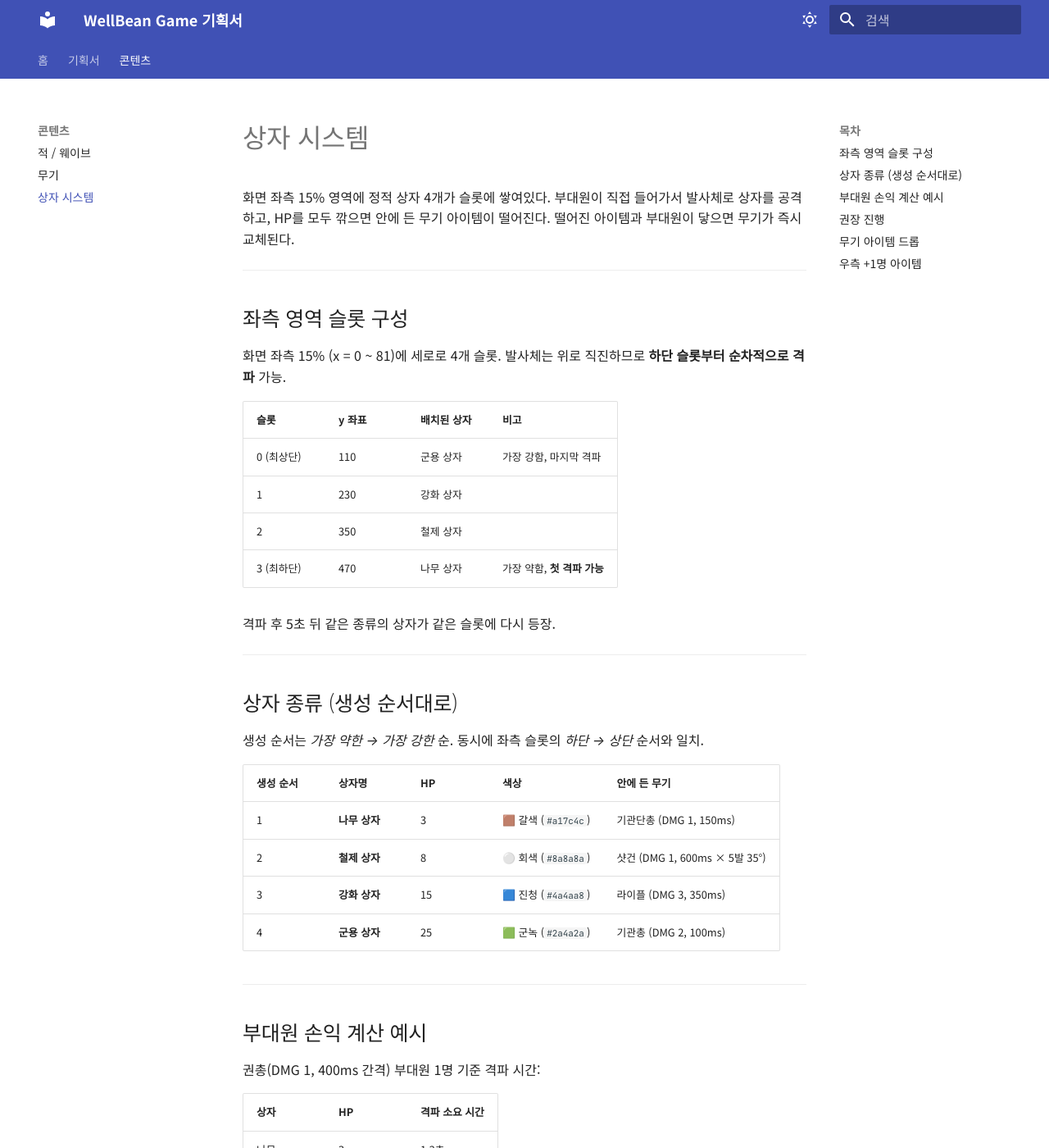
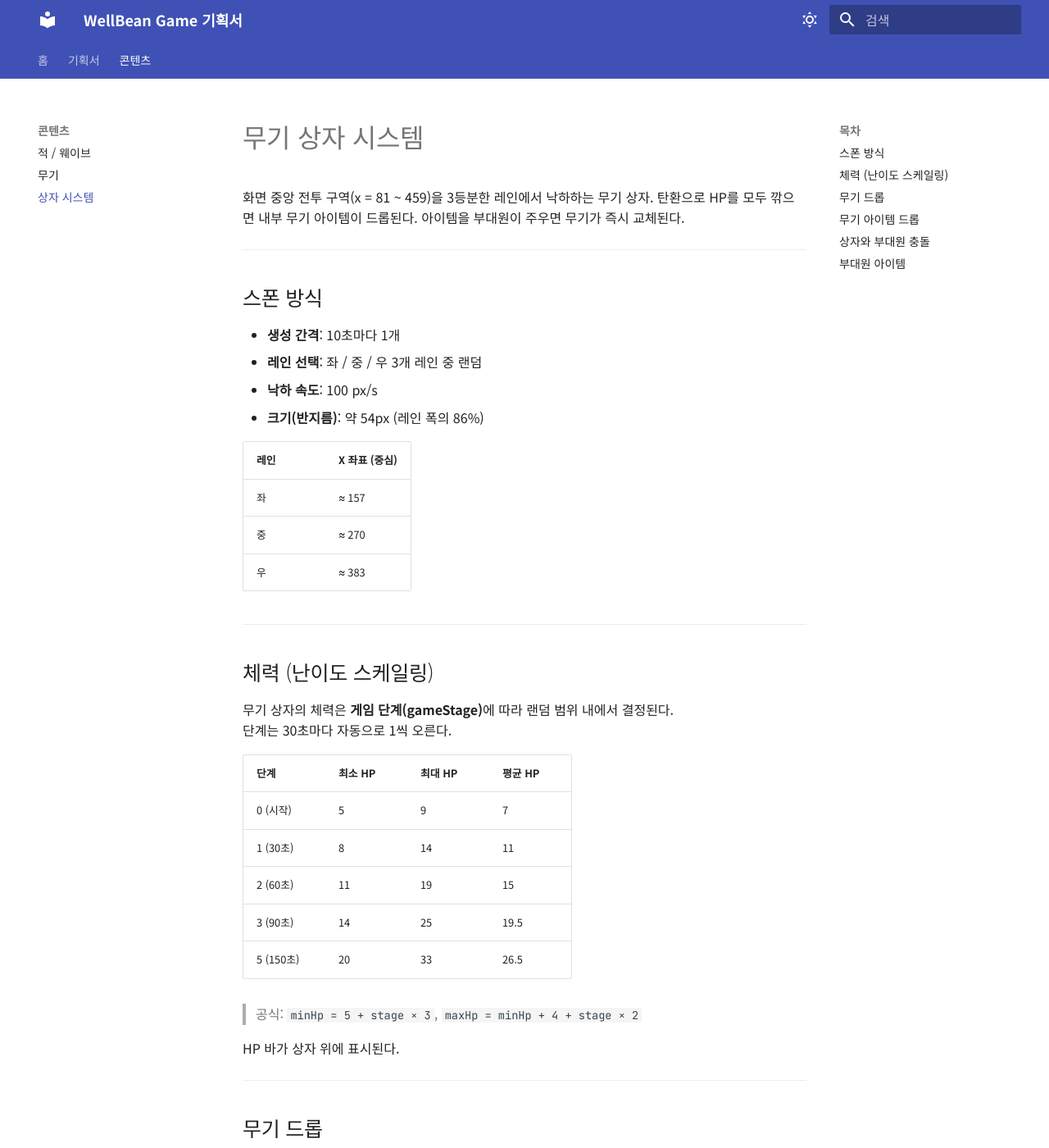
Before and after one commit to suan2z/wellbeangame01, an MkDocs documentation site: the page built from docs/상자.md, in a window 1280 px wide and 1400 px high. Shown: the whole window at 82% size. Built offline with MkDocs 1.6.1 and Material for MkDocs 9.7.7, drawn with Linux system fonts in a browser that asks for light colours; some of the changed text lies outside the part shown.

Commit message:
docs: 실제 구현 내용에 맞게 문서 업데이트
- 기획서: 시작 부대원 3명, 최대 12명, 해바라기 배치, 보스/무기 요약 반영
- 무기.md: 권총 간격 300ms, DPS 3.3 수정, 무기 상자 시스템 설명 갱신
- 적.md: 보스 탄막 5패턴 표, 라운드 시스템, 강화 선택 6종, 풀 크기 추가
- 상자.md: 3레인 낙하 시스템 전면 재작성, 체력 스케일링, 부대원 아이템 4종
- index.md: 현재 구현 상태 및 다음 작업 목록 최신화

Co-Authored-By: Claude Sonnet 4.6 <noreply@anthropic.com>

````diff
--- a/docs/기획서.md
+++ b/docs/기획서.md
@@ -94,10 +94,11 @@ YouTube 광고로 유명한 **「Last War: Survival」**의 핵심 메커닉(3
 상세 명세는 별도 문서: [적 / 웨이브](적.md)
 
 요약:
-- 3종 (Normal / Runner / Tanker), 가중치 60/25/15
-- 평균 도달 시간 약 15초
-- 점수 가속 (캡 +40 px/s)
-- 향후: 자폭 / 분열 / 실드 / 보스 추가 예정
+- 현재 구현: Normal 1종 (60ms 간격, 30px/s)
+- 보스 5단계 순차 등장 + 탄막 패턴 (조준/3-way/5-way/점사/전방위)
+- 보스 처치 시 강화 선택 (데미지/연사/부대원/이동/점수/발사체)
+- 보스 5단계 클리어 후 라운드 상승 (HP ×1.5 누적)
+- 향후: Runner / Tanker / 자폭 / 분열 / 실드 추가 예정
 
 ### 진행 / 실패 조건
 
@@ -114,12 +115,12 @@ YouTube 광고로 유명한 **「Last War: Survival」**의 핵심 메커닉(3
 
 | 항목 | 값 |
 |------|----|
-| 시작 부대원 수 | 1명 |
-| 최대 부대원 수 | 8명 |
-| 부대원 간 간격 | 28px |
+| 시작 부대원 수 | 3명 |
+| 최대 부대원 수 | 12명 |
+| 부대원 배치 | 해바라기(phyllotaxis) 원형 분포 |
 | 손실 시 무적 시간 | 0.5초 |
 
-**게이트 부대원 보너스**: `+1명`, `+2명`, `+3명` (녹색 패널)
+**부대원 아이템**: 좌/우 영역에서 낙하, -1 / +1 / +2 / ?(랜덤) 4종
 
 ### 무기 (구현 완료)
 
@@ -128,7 +129,7 @@ YouTube 광고로 유명한 **「Last War: Survival」**의 핵심 메커닉(3
 요약:
 - 5종 (권총 / 기관단총 / 샷건 / 라이플 / 기관총)
 - DMG·간격·발사 수·확산이 모두 다름
-- 좌측 상자 파괴로 획득 ([상자 시스템](상자.md))
+- 중앙 3레인 낙하 무기 상자 파괴로 랜덤 획득 ([무기 상자 시스템](상자.md))
 - 향후: 로켓 / 레이저 / 수류탄 / 저격총 추가 예정
 
 ### 아이템 (필드 픽업)
--- a/docs/무기.md
+++ b/docs/무기.md
@@ -1,6 +1,6 @@
 # 무기
 
-부대원이 모두 동일 무기를 동시에 발사. 무기는 **상자를 파괴**해 드롭된 아이템을 부대원이 주워서 교체됨.
+부대원이 모두 동일 무기를 동시에 발사. 무기는 **무기 상자를 파괴**해 드롭된 아이템을 부대원이 주워서 교체됨.
 
 ---
 
@@ -8,7 +8,7 @@
 
 | 무기 | DMG | 간격 (ms) | 발사 수 | 확산 (°) | 발사 속도 | DPS | 색 | 특징 |
 |------|-----|----------|---------|---------|----------|-----|-----|------|
-| **권총** (시작) | 1 | 400 | 1 | 0 | 700 | 2.5 | 🟡 노랑 | 기준 무기 |
+| **권총** (시작) | 1 | 300 | 1 | 0 | 700 | 3.3 | 🟡 노랑 | 기준 무기 |
 | **기관단총** | 1 | 150 | 1 | 0 | 700 | 6.7 | 🟢 청록 | 빠른 연사, 약한 한 방 |
 | **샷건** | 1 | 600 | **5** | **35** | 620 | 8.3\* | 🟠 주황 | 부채꼴 광역, 군집 처리 |
 | **라이플** | **3** | 350 | 1 | 0 | 850 | 8.6 | 🔵 파랑 | 한 발 묵직, 탱커 처리 |
@@ -21,18 +21,20 @@
 ## 발사 패턴
 
 ```
-바이트당 발사 횟수: 1초 ÷ (interval / 1000) = 1000 / interval
+발사 빈도: 1000 / interval (발/초)
 ```
 
 | 무기 | 발사 빈도 |
 |------|-----------|
-| 권총 | 초당 2.5발 |
+| 권총 | 초당 3.33발 |
 | 기관단총 | 초당 6.67발 |
 | 샷건 | 초당 1.67발 × 5탄 = 8.3탄 |
 | 라이플 | 초당 2.86발 |
 | 기관총 | 초당 10발 |
 
 부대원 N명이면 총 발사 수 = 위 빈도 × N.
+보스 처치 강화로 **발사체 +1**을 선택하면 부대원 1인당 추가 1발 발사.
+강화로 **연사 +20%**를 누적 선택하면 실제 간격 = `max(40ms, 기본간격 × 연사배수)`.
 
 ---
 
@@ -43,24 +45,23 @@ DPS만 보면 기관총이 압도적이지만, **DPS 단조증가는 아님**.
 | 적 상황 | 추천 무기 | 이유 |
 |---------|----------|------|
 | 일반 좀비 대량 (1HP) | 기관총 / 기관단총 | 빠른 처리 |
-| 러너 군집 | 샷건 | 부채꼴로 다수 한 번에 |
-| 탱커 (5HP) 다수 | 라이플 (DMG 3) | 2발이면 처치 |
-| 초반 / 보스 | 라이플 / 기관총 | 안정적 |
+| 무기 상자 파괴 | 라이플 (DMG 3) | 체력 높은 상자 효율적 제거 |
+| 보스 | 기관총 / 라이플 | 높은 단일 DPS |
+| 초반 | 권총 → 기관단총 순으로 교체 | 자연스러운 강화 흐름 |
 
-게이트가 아닌 **상자 시스템**으로 변경되어, 플레이어는 좌측에서 자신이 원하는 상자를 파괴해서 무기를 선택. 상황 변화에 따라 적극 교체 권장.
+무기 상자는 10초마다 중앙 3레인 중 랜덤 위치에 낙하하며 드롭 무기도 랜덤.
+상자의 무기 이름과 색상이 표시되므로 원하는 무기를 노려볼 수 있다.
 
 ---
 
-## 상자별 드롭 매핑
+## 무기 획득 방법
 
-| 상자 | HP | 드롭 무기 |
-|------|-----|---------|
-| 나무 | 3 | 기관단총 |
-| 철제 | 8 | 샷건 |
-| 강화 | 15 | 라이플 |
-| 군용 | 25 | 기관총 |
+| 방법 | 설명 |
+|------|------|
+| **무기 상자 파괴** | 중앙 레인 낙하 상자를 총으로 깎아 파괴 → 랜덤 무기 드롭 |
+| **드롭 아이템 픽업** | 낙하하는 무기 아이템(작은 원)에 부대원이 닿으면 즉시 교체 |
 
-상세 [상자 시스템](상자.md) 참조.
+상세 내용은 [무기 상자 시스템](상자.md) 참조.
 
 ---
 
--- a/docs/상자.md
+++ b/docs/상자.md
@@ -1,72 +1,85 @@
-# 상자 시스템
+# 무기 상자 시스템
 
-화면 좌측 15% 영역에 정적 상자 4개가 슬롯에 쌓여있다. 부대원이 직접 들어가서 발사체로 상자를 공격하고, HP를 모두 깎으면 안에 든 무기 아이템이 떨어진다. 떨어진 아이템과 부대원이 닿으면 무기가 즉시 교체된다.
+화면 중앙 전투 구역(x = 81 ~ 459)을 3등분한 레인에서 낙하하는 무기 상자. 탄환으로 HP를 모두 깎으면 내부 무기 아이템이 드롭된다. 아이템을 부대원이 주우면 무기가 즉시 교체된다.
 
 ---
 
-## 좌측 영역 슬롯 구성
+## 스폰 방식
 
-화면 좌측 15% (x = 0 ~ 81)에 세로로 4개 슬롯. 발사체는 위로 직진하므로 **하단 슬롯부터 순차적으로 격파** 가능.
+- **생성 간격**: 10초마다 1개
+- **레인 선택**: 좌 / 중 / 우 3개 레인 중 랜덤
+- **낙하 속도**: 100 px/s
+- **크기(반지름)**: 약 54px (레인 폭의 86%)
 
-| 슬롯 | y 좌표 | 배치된 상자 | 비고 |
-|------|--------|------------|------|
-| 0 (최상단) | 110 | 군용 상자 | 가장 강함, 마지막 격파 |
-| 1 | 230 | 강화 상자 |  |
-| 2 | 350 | 철제 상자 |  |
-| 3 (최하단) | 470 | 나무 상자 | 가장 약함, **첫 격파 가능** |
-
-격파 후 5초 뒤 같은 종류의 상자가 같은 슬롯에 다시 등장.
+| 레인 | X 좌표 (중심) |
+|------|-------------|
+| 좌 | ≈ 157 |
+| 중 | ≈ 270 |
+| 우 | ≈ 383 |
 
 ---
 
-## 상자 종류 (생성 순서대로)
+## 체력 (난이도 스케일링)
 
-생성 순서는 _가장 약한 → 가장 강한_ 순. 동시에 좌측 슬롯의 _하단 → 상단_ 순서와 일치.
+무기 상자의 체력은 **게임 단계(gameStage)**에 따라 랜덤 범위 내에서 결정된다.
+단계는 30초마다 자동으로 1씩 오른다.
 
-| 생성 순서 | 상자명 | HP | 색상 | 안에 든 무기 |
-|----------|-------|-----|------|-------------|
-| 1 | **나무 상자** | 3 | 🟫 갈색 (`#a17c4c`) | 기관단총 (DMG 1, 150ms) |
-| 2 | **철제 상자** | 8 | ⚪ 회색 (`#8a8a8a`) | 샷건 (DMG 1, 600ms × 5발 35°) |
-| 3 | **강화 상자** | 15 | 🟦 진청 (`#4a4aa8`) | 라이플 (DMG 3, 350ms) |
-| 4 | **군용 상자** | 25 | 🟩 군녹 (`#2a4a2a`) | 기관총 (DMG 2, 100ms) |
+| 단계 | 최소 HP | 최대 HP | 평균 HP |
+|------|--------|--------|--------|
+| 0 (시작) | 5 | 9 | 7 |
+| 1 (30초) | 8 | 14 | 11 |
+| 2 (60초) | 11 | 19 | 15 |
+| 3 (90초) | 14 | 25 | 19.5 |
+| 5 (150초) | 20 | 33 | 26.5 |
+
+> 공식: `minHp = 5 + stage × 3`, `maxHp = minHp + 4 + stage × 2`
+
+HP 바가 상자 위에 표시된다.
 
 ---
 
-## 부대원 손익 계산 예시
+## 무기 드롭
 
-권총(DMG 1, 400ms 간격) 부대원 1명 기준 격파 시간:
+파괴 시 5종 무기 중 **랜덤**으로 1개 아이템 드롭.
 
-| 상자 | HP | 격파 소요 시간 |
-|------|-----|---------------|
-| 나무 | 3 | 1.2초 |
-| 철제 | 8 | 3.2초 |
-| 강화 | 15 | 6.0초 |
-| 군용 | 25 | 10.0초 |
+| 드롭 가능 무기 | 색상 |
+|-------------|------|
+| 권총 | 🟡 노랑 |
+| 기관단총 | 🟢 청록 |
+| 샷건 | 🟠 주황 |
+| 라이플 | 🔵 파랑 |
+| 기관총 | 🔴 빨강 |
 
-부대원이 늘어나면 발사 수 비례로 격파 시간 단축. 강한 무기 획득 후엔 더 강한 상자 격파 시간이 다시 짧아짐 → **자기강화 루프**.
-
----
-
-## 권장 진행
-
-1. 시작 위치(중앙)에서 **하단(나무 상자)으로 이동** → 권총으로 1초 만에 처치 → 기관단총 획득
-2. 기관단총으로 **철제 상자 격파** → 샷건
-3. 샷건으로 **강화 상자**(거리 짧고 5발 광역) → 라이플
-4. 라이플(DMG 3)로 **군용 상자** 단숨에 격파 → 기관총
-5. 사이사이 **우측 +1명 아이템** 챙겨 부대원 늘리기, 중앙 적 처치
+무기 이름이 상자 위에 해당 색으로 표시되므로 어떤 무기를 드롭할지 미리 확인 가능.
 
 ---
 
 ## 무기 아이템 드롭
 
-- 상자 처치 위치에서 작은 원형 아이템(무기 색상) 출현
-- 화면 아래로 천천히 낙하 (70 px/s)
+- 상자 파괴 위치에서 작은 원형 아이템(무기 색상) 출현
+- **낙하 속도**: 70 px/s
 - 부대원과 닿으면 무기 즉시 교체 + HUD 강조 애니메이션
 - 화면 밖으로 나가면 사라짐 (놓치면 다시 못 줍는다)
 
-## 우측 +1명 아이템
+---
 
-- 우측 15% 영역(x = 459 ~ 540)에서 4.5초마다 자동 생성
-- 동시 최대 3개까지만 화면에 존재
-- 90 px/s로 낙하
-- 부대원과 닿으면 부대원 +1
+## 상자와 부대원 충돌
+
+부대원이 무기 상자와 직접 충돌하면 **킬 반경(69px) 내 부대원 전원 즉시 사망**.
+상자는 파괴되지만 무기 아이템은 드롭되지 않는다.
+
+---
+
+## 부대원 아이템
+
+좌측 또는 우측 15% 영역에서 **3~5초 간격(랜덤)**으로 낙하.
+동시 최대 5개 화면에 존재. 90 px/s로 낙하.
+
+| 타입 | 효과 | 색상 | 확률 |
+|------|------|------|------|
+| **-1** | 랜덤 부대원 1명 손실 | 🔴 빨강 | 15% |
+| **+1** | 부대원 1명 추가 | 🟢 초록 | 40% |
+| **+2** | 부대원 2명 추가 | 🟩 밝은 초록 | 30% |
+| **?** | -1 ~ +2 무작위 | 🟡 노랑 | 15% |
+
+> **?** 타입은 충돌 직전까지 실제 효과를 알 수 없다.
--- a/docs/적.md
+++ b/docs/적.md
@@ -1,6 +1,6 @@
 # 적 / 웨이브
 
-화면 중앙 80% 영역(x = 81 ~ 459)에서 위에서 아래로 등장. 부대원과 충돌 시 부대원 1명 손실, 부대원 발사체에 HP 모두 소진 시 처치 + 점수 획득.
+화면 중앙 전투 구역(x = 81 ~ 459)에서 위에서 아래로 등장. 부대원과 충돌 시 부대원 1명 손실, 부대원 발사체에 HP 모두 소진 시 처치 + 점수 획득.
 
 모든 적의 강하 속도는 **30 px/s** 단일 통일.
 
@@ -18,28 +18,62 @@
 
 ## 보스 5단계 (순차 등장)
 
-게임 시작 **10초** 후 보스 1 등장. 처치하면 **5초 후** 보스 2 등장. 이런 식으로 5단계까지.
+게임 시작 **10초** 후 보스 1 등장. 처치하면 **5초 후** 다음 보스 등장.
+5단계 모두 처치 후엔 **라운드가 올라가며** 보스 1부터 다시 등장. 라운드마다 모든 보스 HP가 **×1.5** 증가.
 
-| 단계 | HP | 속도 | 크기 (반지름) | 점수 | 색 | 비고 |
-|------|-----|------|--------------|------|----|-----|
-| 1 | 50 | 30 | 45 | **50** | 🟠 주황 | 초입자급 |
-| 2 | 100 | 30 | 55 | **100** | 🔴 빨강 | 일반 |
-| 3 | 200 | 30 | 65 | **250** | 🟣 자주 | 중급 |
-| 4 | 400 | 30 | 75 | **500** | 🔵 청색 | 상급 |
-| 5 | 800 | 30 | 90 | **1000** | ⚫ 흑색 | 최종 |
+| 단계 | HP (라운드 1) | 속도 | 크기 (반지름) | 점수 | 색 |
+|------|------------|------|--------------|------|-----|
+| 1 | 50 | 30 | 45 | **50** | 🟠 주황 |
+| 2 | 100 | 30 | 55 | **100** | 🔴 빨강 |
+| 3 | 200 | 30 | 65 | **250** | 🟣 자주 |
+| 4 | 400 | 30 | 75 | **500** | 🔵 청색 |
+| 5 | 800 | 30 | 90 | **1000** | ⚫ 흑색 |
 
-5단계 모두 클리어 시 총 **1900점** (이전 950 → 약 2배 보상).
-
-5단계까지 모두 처치 후엔 일반 적만 출현 (보스 클리어 상태).
+라운드 2: 위 HP × 1.5 / 라운드 3: × 2.0 / 라운드 N: × (1 + (N-1) × 0.5)
 
 ### 동작 특성
 
 - **스폰 위치**: 화면 중앙 (x = 270)
-- **충돌 시**: 부대원 1명 손실, **보스는 죽지 않음** (계속 강하)
+- **진입 이동**: 화면 위에서 y = 200 위치까지 하강 후 **정지**
+- **정지 후**: 단계별 탄막 패턴 발사 시작
+- **충돌 시**: 부대원 1명 손실, **보스는 죽지 않음** (정지 유지)
 - **무적 시간**: 부대원 손실 후 0.5초 (연쇄 사망 방지)
-- **화면 이탈 시**: 보스 탈출로 처리, 10초 후 다음 보스 등장 (점수 0)
+- **화면 이탈 시**: 탈출 처리, **5초 후 같은 단계** 보스 재등장
 - **HP 바**: 머리 위 큰 가로 막대 (반지름 × 2 너비)
-- **HUD**: 상단 중앙에 `보스 N/5 (HP 현재/총)` 표시
+- **HUD**: 상단 중앙에 `보스 N/5 [R라운드] (HP 현재/총)` 표시
+
+---
+
+## 보스 탄막 패턴
+
+보스가 y = 200에서 정지한 뒤 아래로 탄막을 발사.
+보스 탄환(반지름 8, 빨강)에 부대원이 맞으면 1명 손실.
+
+| 단계 | 발사 간격 | 발사체 수 | 확산 (°) | 조준 | 비고 |
+|------|---------|---------|---------|------|-----|
+| 1 | 1800ms | 1 | 0 | ✅ | 부대원 정조준 단발 |
+| 2 | 1700ms | 3 | 44 | ❌ | 정면 3-way |
+| 3 | 1500ms | 5 | 70 | ❌ | 정면 5-way |
+| 4 | 1300ms | 3 | 18 | ✅ | 조준 밀집 점사 |
+| 5 | 1200ms | 10 | 0 | ❌ | 360° 전방위 |
+
+**조준**: 발사 시점의 부대원[0] 위치를 향해 각도 계산
+**전방위**: 10발을 36° 간격으로 균등 배치
+
+---
+
+## 보스 처치 보상 — 강화 선택
+
+보스 처치 직후 게임이 일시 정지되고 3개의 강화 카드가 표시된다. 하나를 선택하면 그 판 동안 효과가 누적 적용된다.
+
+| 강화 | 효과 |
+|------|------|
+| 데미지 +25% | 발사체 피해 × 1.25 (누적 가능) |
+| 연사 +20% | 발사 간격 × 0.83 (누적 가능) |
+| 부대원 +5 | 즉시 병력 5명 충원 |
+| 이동 +25% | 이동 속도 × 1.25 (누적 가능) |
+| 점수 +50% | 점수 획득 × 1.5 (누적 가능) |
+| 발사체 +1 | 부대원 1인당 추가 1발 발사 |
 
 ---
 
@@ -49,23 +83,25 @@
 
 | 무기 | DPS | 보스 1 (50) | 보스 2 (100) | 보스 3 (200) | 보스 4 (400) | 보스 5 (800) |
 |------|-----|-----------|------------|------------|------------|------------|
-| 권총 | 2.5 | 20.0초 | 40.0초 | 80.0초 | 160.0초 | 320.0초 |
+| 권총 | 3.3 | 15.0초 | 30.0초 | 60.0초 | 120.0초 | 240.0초 |
 | 기관단총 | 6.7 | 7.5초 | 14.9초 | 29.9초 | 59.7초 | 119.4초 |
 | 샷건 | 8.3 | 6.0초 | 12.0초 | 24.1초 | 48.2초 | 96.4초 |
 | 라이플 | 8.6 | 5.8초 | 11.6초 | 23.3초 | 46.5초 | 93.0초 |
 | 기관총 | 20.0 | 2.5초 | 5.0초 | 10.0초 | 20.0초 | 40.0초 |
 
-부대원 N명이면 위 시간을 N으로 나눔. 진행 흐름:
-
-1. 시작: 권총 + 1명 → 일반 적 처리하며 좌측 상자 깨기
-2. 15초까지 기관단총 / 샷건 / 라이플 정도 확보 → 보스 1 등장에 대비
-3. 부대원 늘리고 무기 강화 반복 → 보스 5까지 진행
+부대원 N명이면 위 시간을 N으로 나눔.
 
 ---
 
 ## 풀링
 
-bullets·enemies 모두 객체 풀 사용. 풀에서 `disableBody`로 재활용해 GC 압박 최소화.
+bullets·enemies·bossBullets 모두 객체 풀 사용. 풀에서 `disableBody`로 재활용해 GC 압박 최소화.
+
+| 풀 | 최대 크기 |
+|----|---------|
+| 탄환 (bullets) | 400 |
+| 적 (enemies) | 250 |
+| 보스 탄막 (bossBullets) | 120 |
 
 ---
 
@@ -73,7 +109,8 @@ bullets·enemies 모두 객체 풀 사용. 풀에서 `disableBody`로 재활용
 
 | 타입 | 비고 |
 |------|------|
+| **Runner** | 이동 속도 2배, 1HP |
+| **Tanker** | HP 5, 이동 속도 0.5배 |
 | **자폭** | 부대원 충돌 시 +1명 추가 손실 |
 | **분열** | 사망 시 작은 적 N마리 생성 |
 | **실드** | 일정 시간 무적 |
-| **저격 보스 패턴** | 보스가 화면 위에서 멈추고 투사체 발사 |
````
Also changed, not shown: docs/index.md (+21 -9 lines).
